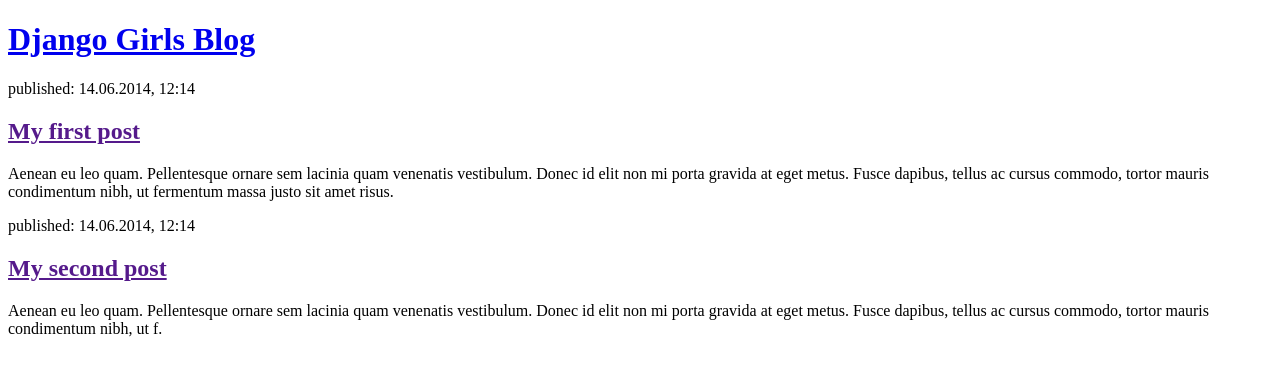
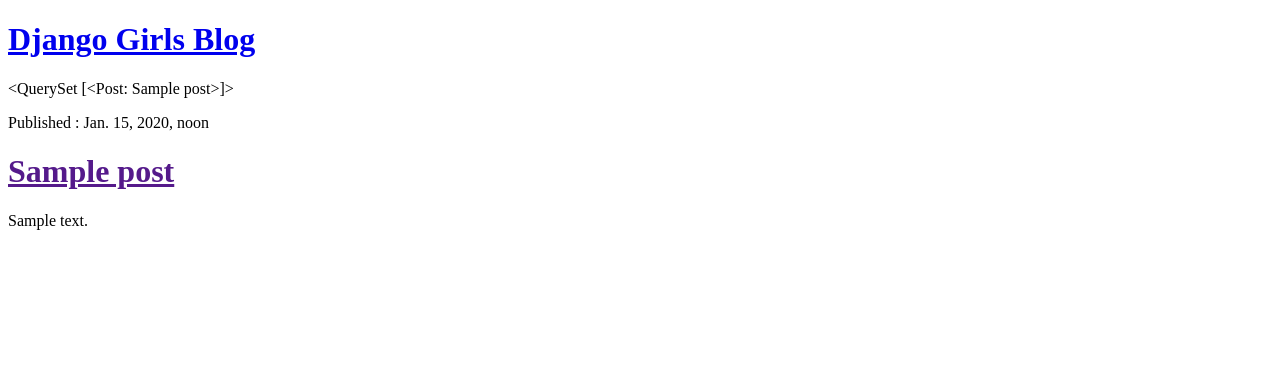
Before and after one commit to naelmansi/my-first-blog, a Django app: template djangogirls_project/blog_app/templates/blog_app/post_list.html in a window 1280 px wide. Shown: the top 376 px of the page. Run offline with Django 3.2, Linux system fonts and the light colour scheme; the template is opened without the code that fills it: values that come from a table or form of the project are taken from there, others are empty; tables that the repository leaves empty hold one stand-in row (values such as "Sample post").

Commit message:
Modified templates to display posts from database.

```diff
--- a/djangogirls_project/blog_app/templates/blog_app/post_list.html
+++ b/djangogirls_project/blog_app/templates/blog_app/post_list.html
@@ -7,18 +7,15 @@
 <body>
         <div>
             <h1><a href="/">Django Girls Blog</a></h1>
+            {{ posts }}
         </div>
+        {%  for post in posts %}
+            <div>
+                <p>Published : {{post.published_date}}</p>
+                <h1><a href="">{{ post.title }}</a></h1>
+                <p>{{ post.text|linebreaksbr }}</p>
 
-        <div>
-            <p>published: 14.06.2014, 12:14</p>
-            <h2><a href="">My first post</a></h2>
-            <p>Aenean eu leo quam. Pellentesque ornare sem lacinia quam venenatis vestibulum. Donec id elit non mi porta gravida at eget metus. Fusce dapibus, tellus ac cursus commodo, tortor mauris condimentum nibh, ut fermentum massa justo sit amet risus.</p>
-        </div>
-
-        <div>
-            <p>published: 14.06.2014, 12:14</p>
-            <h2><a href="">My second post</a></h2>
-            <p>Aenean eu leo quam. Pellentesque ornare sem lacinia quam venenatis vestibulum. Donec id elit non mi porta gravida at eget metus. Fusce dapibus, tellus ac cursus commodo, tortor mauris condimentum nibh, ut f.</p>
-        </div>
+            </div>
+        {% endfor %}
     </body>
 </html>
--- a/djangogirls_project/blog_app/views.py
+++ b/djangogirls_project/blog_app/views.py
@@ -1,5 +1,8 @@
 from django.shortcuts import render
+from .models import Post
+from django.utils import timezone
 
 # Create your views here.
 def post_list(request):
-    return render(request, 'blog_app/post_list.html', {})
+    posts = Post.objects.filter(published_date__lte=timezone.now()).order_by('published_date')
+    return render(request, 'blog_app/post_list.html', {'posts': posts})
```
